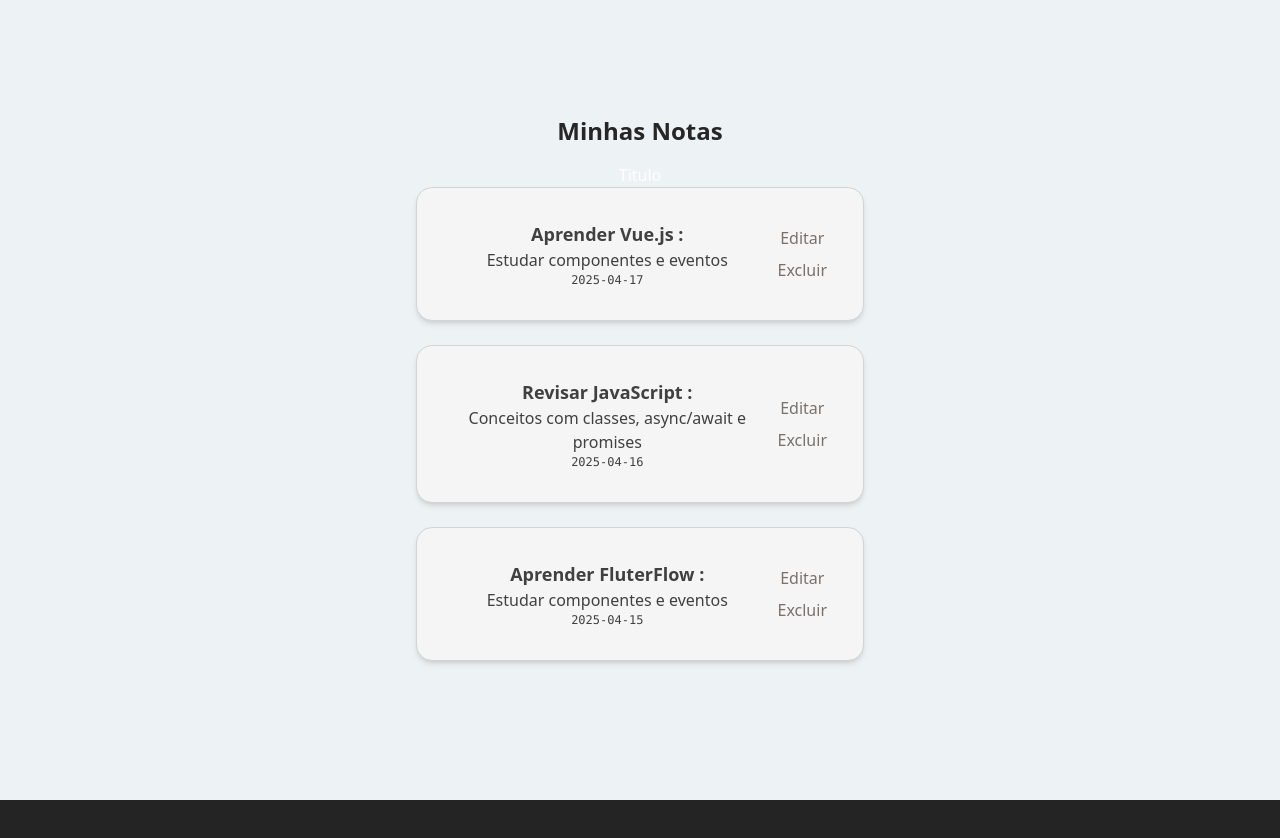
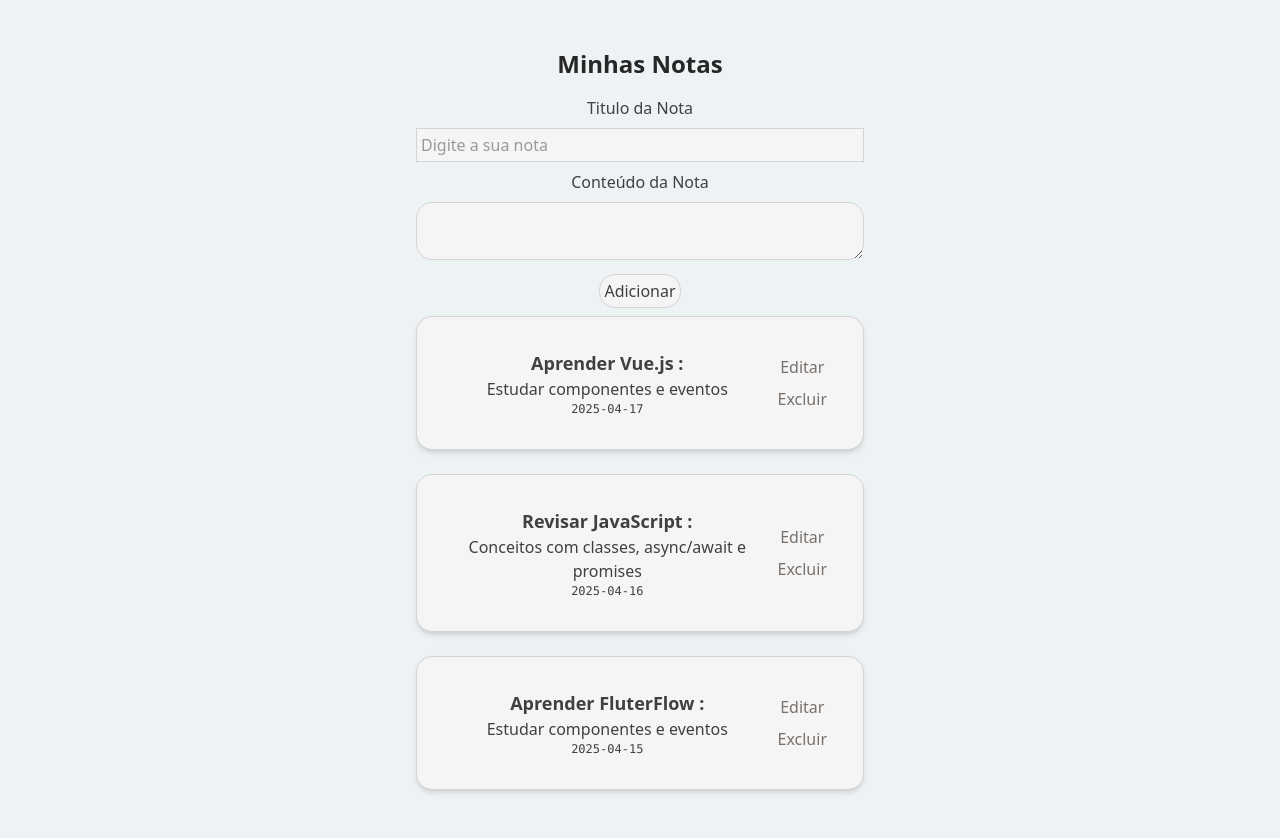
Before and after one commit to IsraelPina32/Sistema-Notas, a Vue app: page / in a window 1280 px wide. Shown: the top 838 px of the page. Before the commit the page ends 800 px from the top, so only its background shows below. Built offline with nearby package versions, Linux system fonts and the light colour scheme.

Commit message:
feat:(App) adicionando nova funcionalidade para o meu projeto, novo input e botão para o usuário.

```diff
--- a/src/App.vue
+++ b/src/App.vue
@@ -1,17 +1,24 @@
 <template>
     <section class="max-w-2xl mx-auto p-4">
-        <h1 class="text-2xl font-bold mb-4  text-neutral-800 dark:">Minhas Notas</h1>
+        <h1 class="text-2xl font-bold mb-4 text-neutral-800">Minhas Notas</h1>
 
-        <form @subtmit.prevent="addNote">
+        <form @submit.prevent="addNote">
             <div>
-                <label class="block">Titulo</label>
+                <label class="block text-neutral-700 mb-2">Titulo da Nota</label>
+                <input v-model="newNote.title" type="text" class="border p-1 w-full text-neutral-700 bg-neutral-100 border-neutral-300  mb-2" placeholder="Digite a sua nota">
             </div>
+            <div>
+                <label class="block text-neutral-700  mb-2">Conteúdo da Nota</label>
+                <textarea v-model="newNote.content" class="border p-1 w-full bg-neutral-100  border-neutral-300 text-neutral-700 mb-2 rounded-2xl"></textarea>
+            </div>
+            <button type="submit" class="bg-neutral-100 border border-neutral-300 text-neutral-700  mb-2 p-1 rounded-2xl">
+                {{  isEditing ? 'Salvar' : 'Adicionar' }}
+            </button>
         </form>
 
         <NoteCard v-for="note in notes" :note="note" :key="note.id" @edit="handleEdit" @delete="handleDelete" />
     </section>
 </template>
-
 
 <script setup>
 import { ref, onMounted } from 'vue'
@@ -19,7 +26,7 @@
 
 
 const notes = ref([
-    { id: 1, title: 'Aprender Vue.js', content: 'Estudar componentes e eventos', createdAt: '2025-04-17' },
+    { id: 1, title: 'Aprender Vue.js', content: 'Estudar componentes e eventos', createdAt: '2025-04-17', },
     { id: 2, title: 'Revisar JavaScript', content: 'Conceitos com classes, async/await e promises', createdAt: '2025-04-16' },
     { id: 3, title: 'Aprender FluterFlow', content: "Estudar componentes e eventos", createdAt: "2025-04-15" }])
 const newNote = ref({ title: '', content: '' })
@@ -43,26 +50,26 @@
     } else {
         notes.value.push({
             id: Date.now(),
-            title: newNote.value.titile,
+            title: newNote.value.title,
             content: newNote.value.content,
             createdAt: new Date().toISOString().slice(0, 10),
         })
     }
 
-    newNote.value = { titile: '', content: ''}
+    newNote.value = { title: '', content: ''}
     saveNotes()
 }
-const startEdit = (note) => {
+const handleEdit = (note) => {
     newNote.value = {
-        titile: note.title,
+        title: note.title,
         content: note.content
     }
     editId.value = note.id
     isEditing.value = true
 }
 
-const handleDelete = (id) => {
-    notes.value = notes.value.filter(note => note.id !== id)
+const handleDelete = (note) => {
+    notes.value = notes.value.filter(n => n.id !== note.id)
     saveNotes()
 }
 
```
